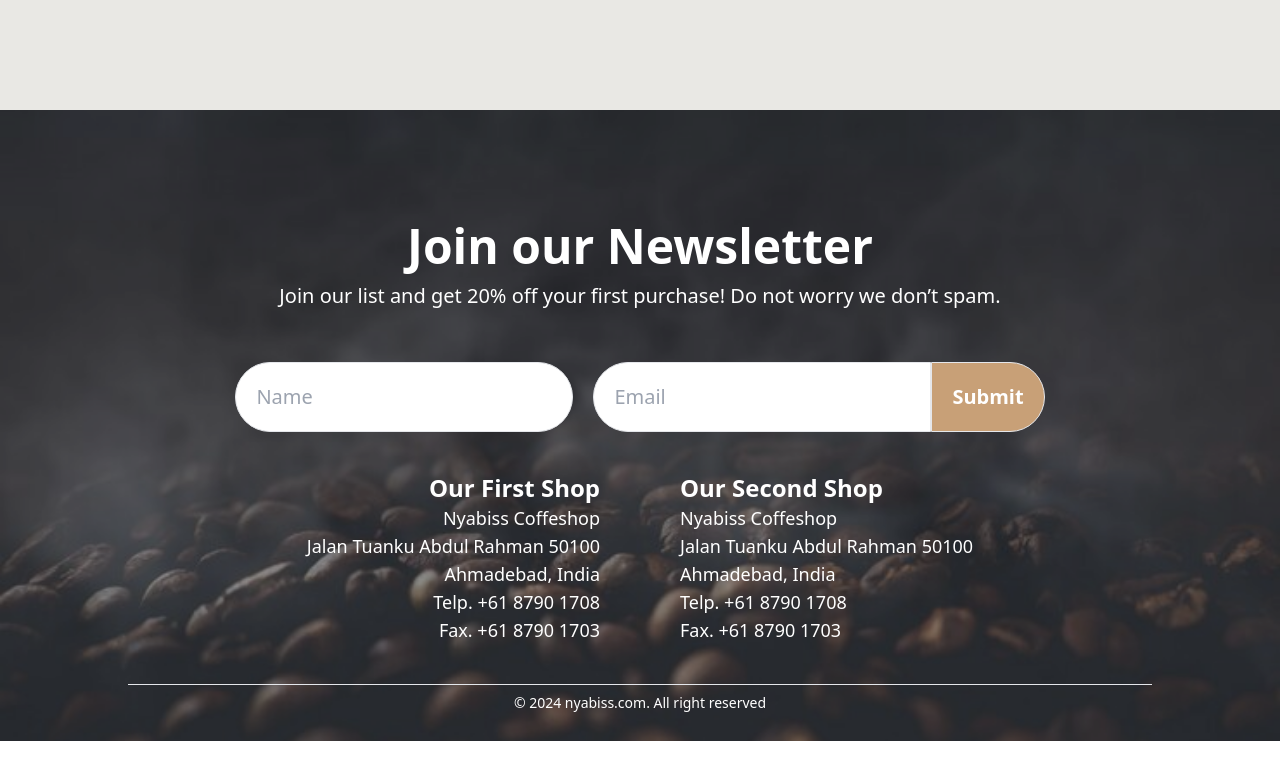
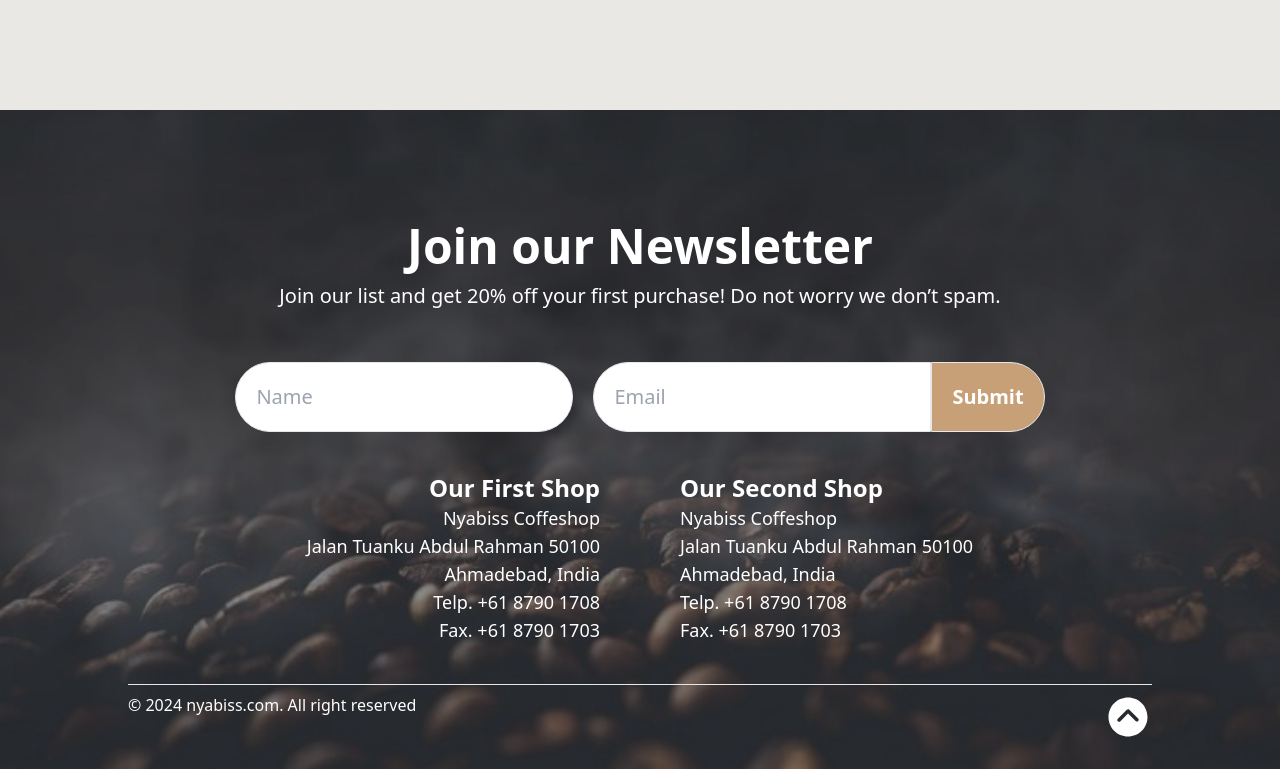
Before and after one commit to Saifulkhandaker/cafe-client, a React (Vite) app: page / in a window 1280 px wide. Shown: the part 5256-6025 px from the top of the page. Before the commit the page ends 5997 px from the top, so only its background shows below. Built offline with nearby package versions, Linux system fonts and the light colour scheme.

Commit message:
scrool button added in footer

```diff
--- a/src/Pages/Shared/Footer.jsx
+++ b/src/Pages/Shared/Footer.jsx
@@ -1,10 +1,21 @@
 import Swal from 'sweetalert2';
 import 'sweetalert2/src/sweetalert2.scss'
+import { IoIosArrowDropupCircle } from "react-icons/io";
 import footerbg from '../../assets/Images/Others/footerbg.jpg'
 
 
 const Footer = () => {
 
+    // handle scrool button
+        const scrollToTop = () => {
+          window.scrollTo({
+            top: 0,
+            behavior: 'smooth' // Add smooth scrolling behavior
+          });
+        };
+
+
+    // handle subs
     const hanldesubscribe = (e) => {
         e.preventDefault()
         Swal.fire("Subscribed Sucessfully!🎊");
@@ -25,7 +36,7 @@ const Footer = () => {
                             <input className="w-full flex-1 border rounded-full py-5 px-5 text-xl text-black" required type="text" placeholder="Name" />
                                 <div className='md:mt-0 mt-2'>
                                     <input className=" border rounded-full rounded-r-none py-5 px-5 text-xl text-black" required type="email" placeholder="Email" />
-                                    <input className='border rounded-full rounded-l-none py-5 px-5 text-xl font-bold bg-[#C8A077]' type='submit' placeholder='SUBSCRIBE'/>
+                                    <input className='border rounded-full rounded-l-none py-5 px-5 text-xl font-bold bg-[#C8A077]' type='submit' placeholder='SUBSCRIBE' SUbmi/>
                                 </div>
                          </form>
 
@@ -50,7 +61,10 @@ const Footer = () => {
                     <p className="text-lg font-medium">Fax. +61 8790 1703</p>
                 </div>
             </div>
-            <p className='w-[80%] mx-auto text-center mt-0 text-white text-sm border-t py-2'>© 2024 nyabiss.com. All right reserved</p>
+            <div className='w-[80%] mx-auto border-t py-2 flex justify-between'>
+                <p className=' text-center mt-0 text-white text- '>© 2024 nyabiss.com. All right reserved</p>
+                <button onClick={scrollToTop} className=''><IoIosArrowDropupCircle  className='text-white text-5xl '/></button>
+                </div>
             </div>
 
 
```
